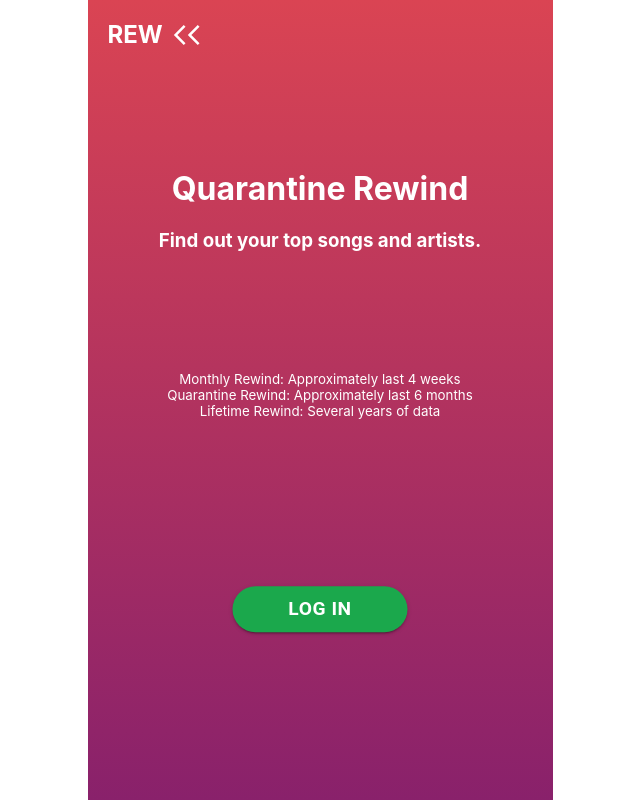
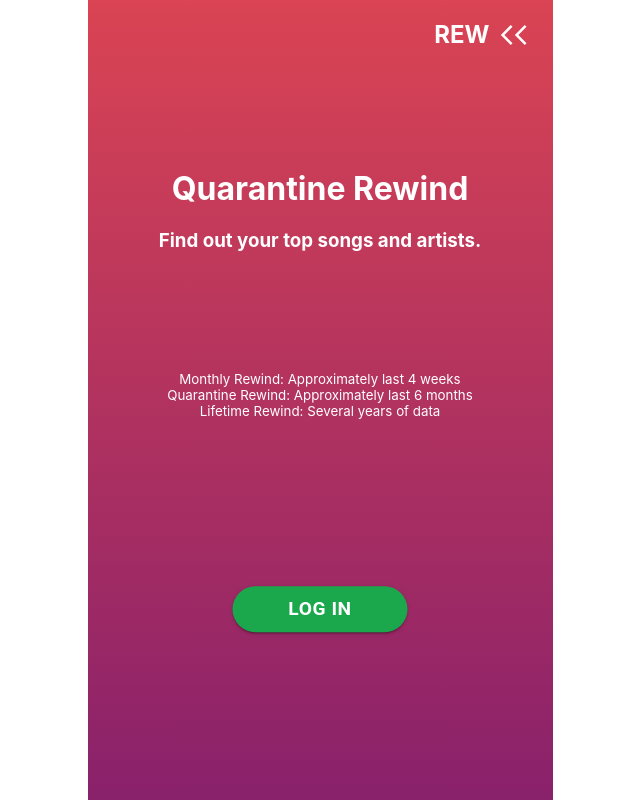
Before and after one commit to tlafranc/QuarantineRewind, a React (Create React App) app in the folder client/: page / in a window 1280 px wide. Shown: the whole page, without its empty margins (320-960 px from the left). Built offline with nearby package versions, Linux system fonts and the light colour scheme.

Commit message:
Small changes to login screen.

```diff
--- a/client/src/components/LoginScreen.js
+++ b/client/src/components/LoginScreen.js
@@ -5,8 +5,9 @@ import React from 'react';
 import Button from '@material-ui/core/Button';
 import ArrowBackIosOutlinedIcon from '@material-ui/icons/ArrowBackIosOutlined';
 
-// CSS
+// Import CSS and photos
 import './LoginScreen.scss';
+// import SpotifyLogo from '../images/SpotifyLogo2.png';
 
 const loginUri = process.env.NODE_ENV == "production"
     ? 'https://quarantine-rewind.herokuapp.com/login'
@@ -29,7 +30,7 @@ class LoginScreen extends React.Component {
             <div className="LoginScreen">
                 <div className="Header">
                     <h2>REW</h2>
-                    <ArrowBackIosOutlinedIcon className="RewindIcon" />
+                    <ArrowBackIosOutlinedIcon className="RewindIcon" style={{ marginRight: '-10px' }}/>
                     <ArrowBackIosOutlinedIcon className="RewindIcon" />
                 </div>
                 <div className="Content">
--- a/client/src/components/LoginScreen.scss
+++ b/client/src/components/LoginScreen.scss
@@ -7,8 +7,8 @@
     background-image: linear-gradient(#DA4453, #89216B);
 
     .Header {
-        text-align: left;
-        margin-left: 20px;
+        text-align: right;
+        margin-right: 20px;
         h2 {
             display: inline-block;
             padding-right: 5px;
@@ -16,7 +16,6 @@
 
         .RewindIcon {
             vertical-align: sub;
-            margin-right: -10px;
         }
     }
 
--- a/client/src/components/TopTracksBox.js
+++ b/client/src/components/TopTracksBox.js
@@ -7,9 +7,8 @@ import MoodGraph from './MoodGraph.js';
 import TopArtists from './TopArtists.js';
 import TopSongs from './TopSongs.js';
 
-// Import CSS and photos
+// Import CSS
 import './TopTracksBox.scss';
-import SpotifyLogo from '../images/SpotifyLogo.png';
 
 class TopTracksBox extends React.Component {
     constructor(props) {
@@ -21,17 +20,12 @@ class TopTracksBox extends React.Component {
 
     render() {
         const { id, sideMargin, songValencesFreq, topArtists, topSongs, width } = this.props;
-        const logoSize = 28;
 
         return (
             <div id={id}>
                 <h2 className="Title" style={{marginLeft: `${2 * sideMargin}px`}}>
                     My Quarantine Rewind
                 </h2>
-                {/* <div className="ShareBoxHeader">
-                    <img className="SpotifyLogo" src={SpotifyLogo} alt="Spotify Logo" width={`${logoSize}px`} />
-                    <h2>My Quarantine Rewind</h2>
-                </div> */}
                 <div className="TopTracksInfo" style={{margin: `0 ${sideMargin}px 0 ${sideMargin}px`}}>
                     <h3>Top Artists</h3>
                     <TopArtists
```
Also changed, not shown: client/src/components/TopTracksBox.scss (+0 -11 lines), client/src/images/SpotifyLogo2.png (added).
